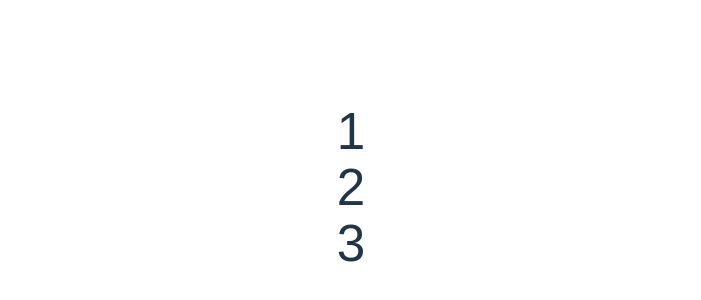
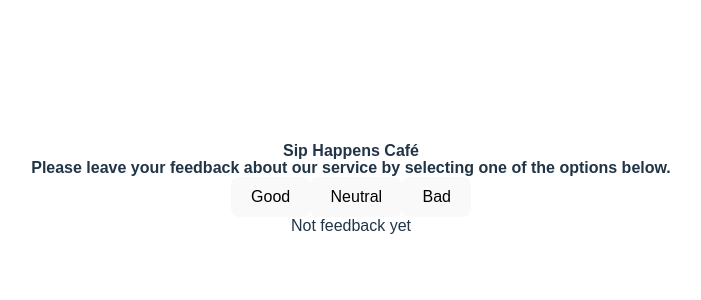
Before and after one commit to yurikorock/learn-REACT-hw-01, a React (Vite) app: page / in a window 1280 px wide. Shown: the part 212-512 px from the top of the page, without its empty margins (289-990 px from the left). Built offline with nearby package versions, Linux system fonts and the light colour scheme.

Commit message:
end hoework 2

```diff
--- a/package.json
+++ b/package.json
@@ -21,6 +21,7 @@
     "@types/react-dom": "^19.1.6",
     "@vitejs/plugin-react-swc": "^3.10.2",
     "eslint": "^9.30.1",
+    "eslint-plugin-react": "^7.37.5",
     "eslint-plugin-react-hooks": "^5.2.0",
     "eslint-plugin-react-refresh": "^0.4.20",
     "globals": "^16.3.0",
--- a/src/components/App/App.jsx
+++ b/src/components/App/App.jsx
@@ -1,22 +1,64 @@
 import './App.css';
+import Description from '../Description/Description.jsx';
 import Option from '../Option/Option.jsx';
-
-import friends from '../../friends.json';
-import Description from '../Description/Description.jsx';
-
 import Feedback from '../Feedback/Feedback.jsx';
-import { useState } from 'react';
+import Notification from '../Notification/Notification.jsx';
+import { useEffect, useState } from 'react';
 
 function App() {
 
+    const [feedback, setFeedback] = useState(() => {
+    const saveFeedback = localStorage.getItem('feedback');
+    return saveFeedback !== null
+      ? JSON.parse(saveFeedback)
+      : {
+          good: 0,
+          neutral: 0,
+          bad: 0,
+        };
+  });
+
+  useEffect(() => {
+    localStorage.setItem('feedback', JSON.stringify(feedback));
+  }, [feedback]);
+
+  const totalFeedback = feedback.good + feedback.neutral + feedback.bad;
+  const positiveFeedback = Math.round((feedback.good / totalFeedback) * 100);
+
+  const updateFeedback = (feedbackType) => {
+    // console.log(feedbackType);
+    setFeedback({
+      ...feedback,
+      [feedbackType]: feedback[feedbackType] + 1,
+      //good: feedback.good + 1
+    });
+  };
+  const resetFeedback = () => {
+    setFeedback({
+      good: 0,
+      neutral: 0,
+      bad: 0,
+    });
+  };
 
   return (
     <>
-    <Description/>
-    <Option/>
-    <Feedback/>
+      <Description />
+      <Option
+        updateFeedback={updateFeedback}
+        totalFeedback={totalFeedback}
+        resetFeedback={resetFeedback}
+      />
+      {totalFeedback > 0 ? (
+        <Feedback
+          feedback={feedback}
+          totalFeedback={totalFeedback}
+          positiveFeedback={positiveFeedback}
+        />
+      ) : (
+        <Notification />
+      )}
     </>
-
   );
 }
 
--- a/src/components/Description/Description.jsx
+++ b/src/components/Description/Description.jsx
@@ -1,8 +1,13 @@
-
-
-
 export default function Description() {
   return (
-    <div><p>1</p></div>
+    <div>
+      <h1>
+        Sip Happens Café
+        <p>
+          Please leave your feedback about our service by selecting one of the
+          options below.
+        </p>
+      </h1>
+    </div>
   );
 }
--- a/src/components/Feedback/Feedback.jsx
+++ b/src/components/Feedback/Feedback.jsx
@@ -1,7 +1,13 @@
 
 
-export default function Feedback(){
+export default function Feedback({feedback, totalFeedback, positiveFeedback}){
     return(
-    <div><p>3</p></div>
+    <div>
+    <p>Good:{feedback.good}</p>
+    <p>Neutral:{feedback.neutral}</p>
+    <p>Bad:{feedback.bad}</p>
+    <p>Total:{totalFeedback}</p>
+    <p>Positive:{positiveFeedback}%</p>
+    </div>
     );
 }
--- /dev/null
+++ b/src/components/Notification/Notification.jsx
@@ -0,0 +1,7 @@
+export default function Notification() {
+  return (
+    <div>
+      <p>Not feedback yet</p>
+    </div>
+  );
+}
--- a/src/components/Option/Option.jsx
+++ b/src/components/Option/Option.jsx
@@ -1,8 +1,14 @@
-import css from "./Option.module.css"
+import css from './Option.module.css';
 
-const Profile = () => {
+const Option = ({updateFeedback, totalFeedback, resetFeedback}) => {
   return (
-    <div><p>2</p></div>
+    <div>
+      <button onClick={()=>updateFeedback("good")}>Good</button>
+      <button onClick={()=>updateFeedback("neutral")}>Neutral</button>
+      <button onClick={()=>updateFeedback("bad")}>Bad</button>
+      {totalFeedback > 0 && (<button onClick={()=>{resetFeedback()}}>Reset</button>)}
+
+    </div>
   );
 };
-export default Profile;
+export default Option;
--- a/src/index.css
+++ b/src/index.css
@@ -39,7 +39,7 @@
 h5,
 h6,
 p {
-  font-size: 3.2em;
+  font-size: 1em;
   line-height: 1.1;
   margin: 0;
 }
```
Also changed, not shown: eslint.config.js (+14 -0 lines), 1 other file (tests, documents, lock files or other folders).
